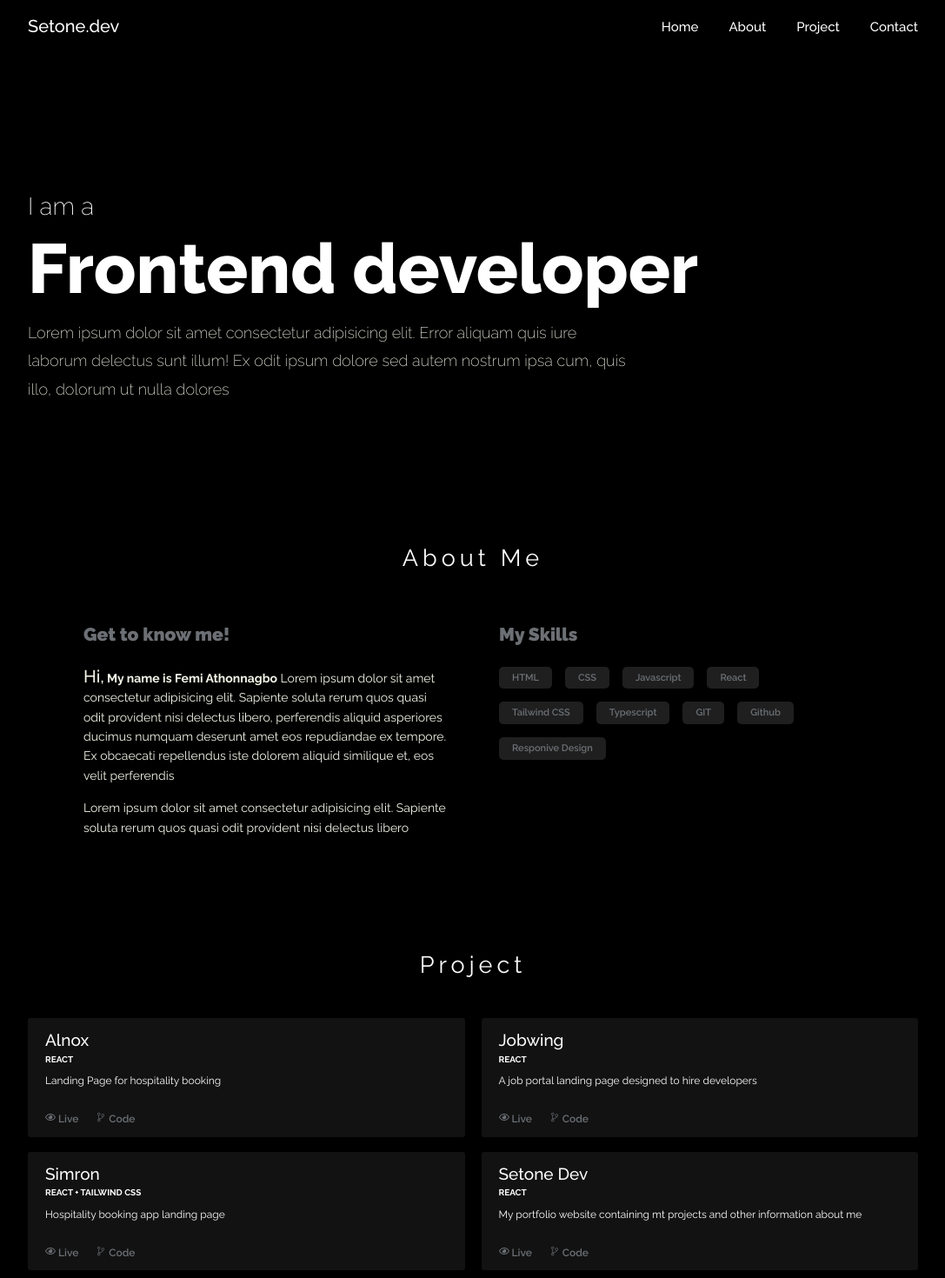
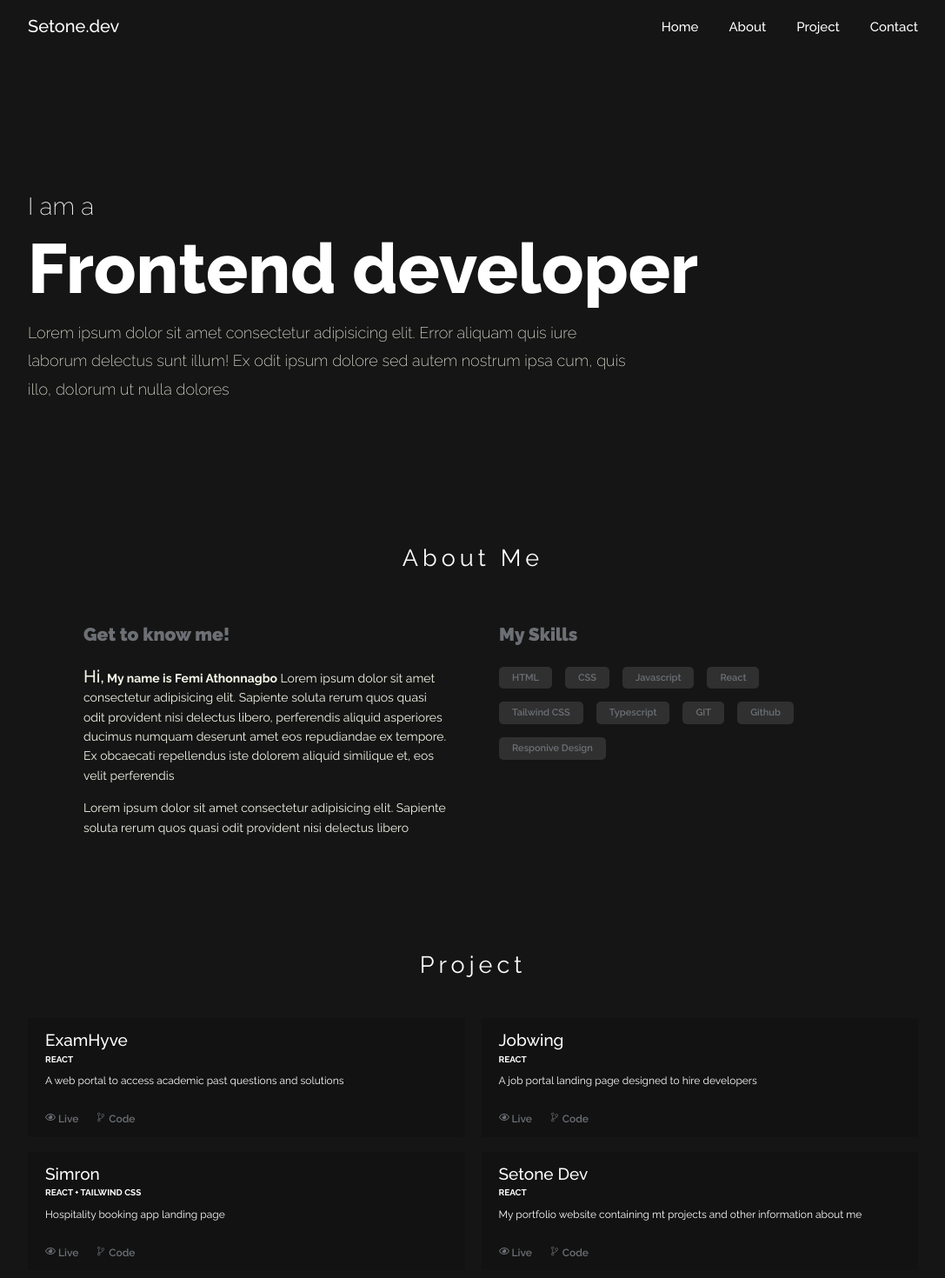
Before and after one commit to Setone01/Setone-Portfolio-v1, a React (Create React App) app: page / in a window 1280 px wide. Shown: the top 1470 px of the page at 87% size, without its empty margins (96-1183 px from the left). Built offline with nearby package versions, Linux system fonts and the light colour scheme.

Commit message:
background and links

```diff
--- a/src/component/dummyData.js
+++ b/src/component/dummyData.js
@@ -1,11 +1,11 @@
 const Proj = [
   {
     id: 1,
-    title: "Alnox",
+    title: "ExamHyve",
     stack: "REACT",
-    desc: "Landing Page for hospitality booking",
-    live: "https://setone.netlify.app/",
-    gitlink: "https://github.com/olufemi09/setonhacks",
+    desc: "A web portal to access academic past questions and solutions",
+    live: "https://examhyve.netlify.app/",
+    gitlink: "https://github.com/Setone01/Examhyve",
   },
   {
     id: 2,
--- a/src/component/header/Header.jsx
+++ b/src/component/header/Header.jsx
@@ -64,7 +64,7 @@ const MainHeader = styled.div`
   height: 6rem;
   top: 0;
   left: 0;
-  background: rgb(0, 0, 0);
+  background: #151515;
   position: fixed;
   display: grid;
   place-items: center;
--- a/src/index.css
+++ b/src/index.css
@@ -15,7 +15,7 @@ body {
   scroll-behavior: smooth;
   line-height: 1.6;
   font-family: Raleway, "Segoe UI", Tahoma, Geneva, Verdana, sans-serif;
-  background: rgb(0, 0, 0);
+  background: #151515;
   color: rgb(255, 255, 255);
   font-size: 1.6rem;
   overflow-x: hidden;
```
